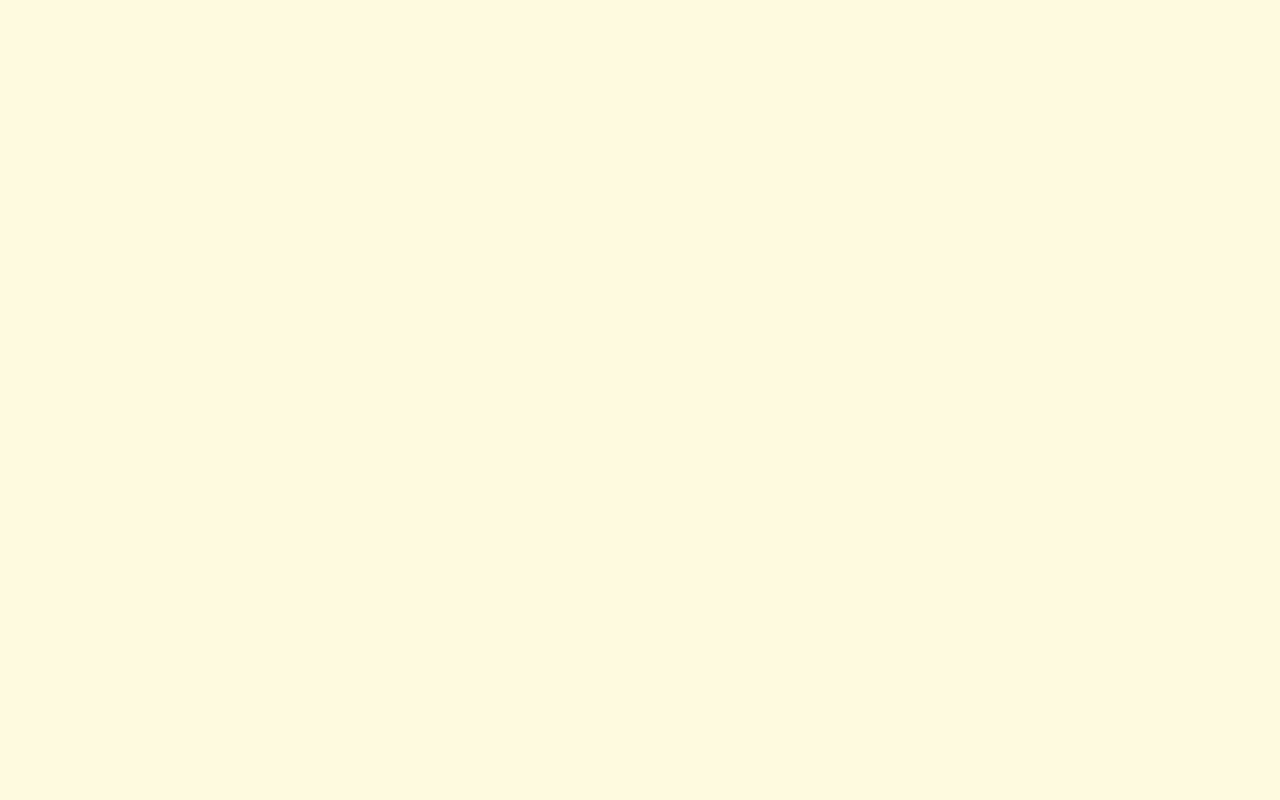
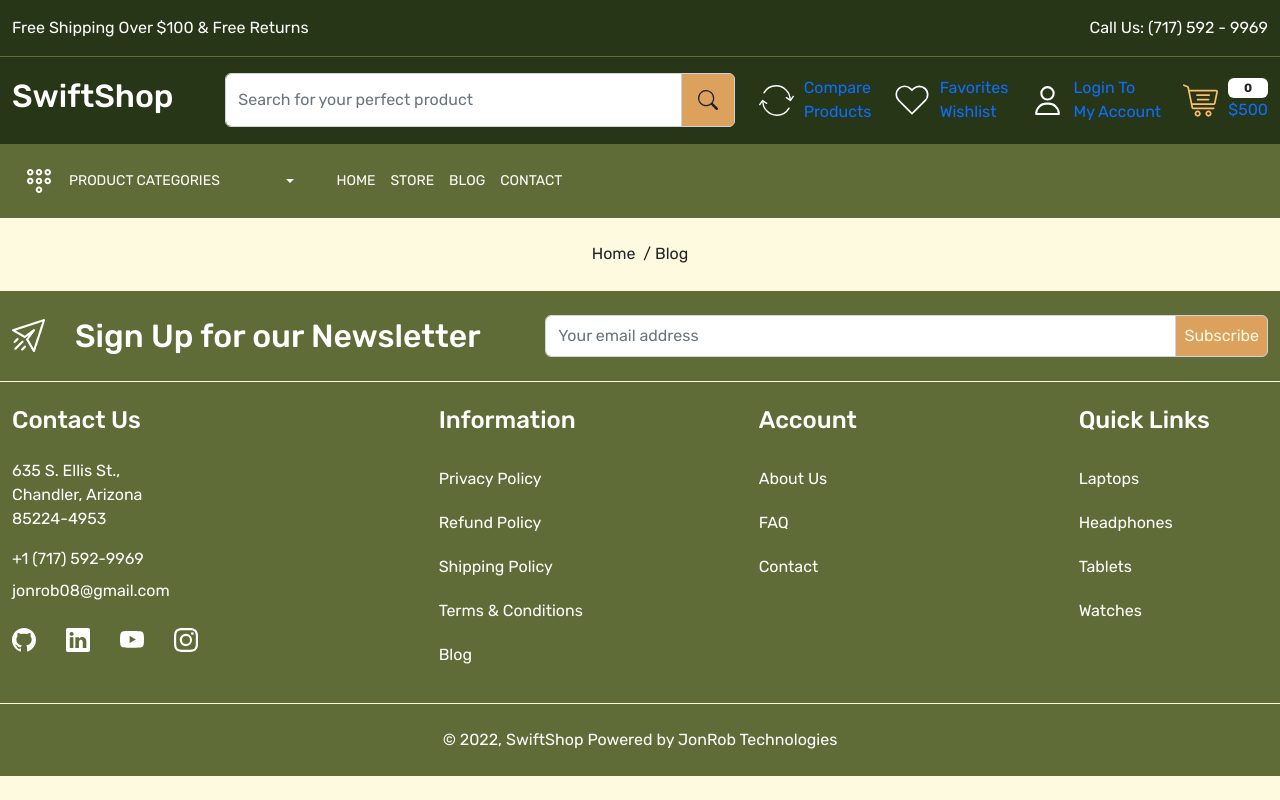
Before and after one commit to jonrob08/SwiftShop, a React (Create React App) app in the folder swiftshop/: page /blog in a window 1280 px wide. Before the commit this address had no page. Built offline with nearby package versions, Linux system fonts and the light colour scheme; a web font is replaced by a local one.

Commit message:
chore: setting up the blog page/route

```diff
--- a/swiftshop/src/App.js
+++ b/swiftshop/src/App.js
@@ -3,7 +3,7 @@ import './App.css';
 import { BrowserRouter, Routes, Route } from 'react-router-dom'
 import Layout from './components/Layout';
 import Home from './pages/Home';
-import About from './pages/About';
+import Blog from './pages/Blog';
 import Contact from './pages/Contact';
 import Store from './pages/Store';
 
@@ -14,9 +14,9 @@ function App() {
       <Routes>
         <Route path="/" element={<Layout />}>
           <Route index element={<Home />} />
-          <Route path="about" element={<About />}/>
+          <Route path="store" element={<Store />}/>
+          <Route path="blog" element={<Blog />}/>
           <Route path="contact" element={<Contact />}/>
-          <Route path="store" element={<Store />}/>
         </Route>
       </Routes>
     </BrowserRouter>
--- a/swiftshop/src/components/Header.js
+++ b/swiftshop/src/components/Header.js
@@ -110,7 +110,7 @@ const Header = () => {
                 <div className="d-flex align-items gap-15">
                   <NavLink to="/">Home</NavLink>
                   <NavLink to="/store">Store</NavLink>
-                  <NavLink to="/">Blog</NavLink>
+                  <NavLink to="/blog">Blog</NavLink>
                   <NavLink to="/">Contact</NavLink>
                 </div>
               </div>
--- /dev/null
+++ b/swiftshop/src/pages/Blog.js
@@ -0,0 +1,15 @@
+import React from 'react'
+import BreadCrumb from "../components/BreadCrumb";
+import Meta from "../components/Meta";
+
+const Blog = () => {
+    const title = "Blog"
+  return (
+    <>
+      <Meta title={title} />
+      <BreadCrumb title={title} />
+    </>
+  )
+}
+
+export default Blog
```
